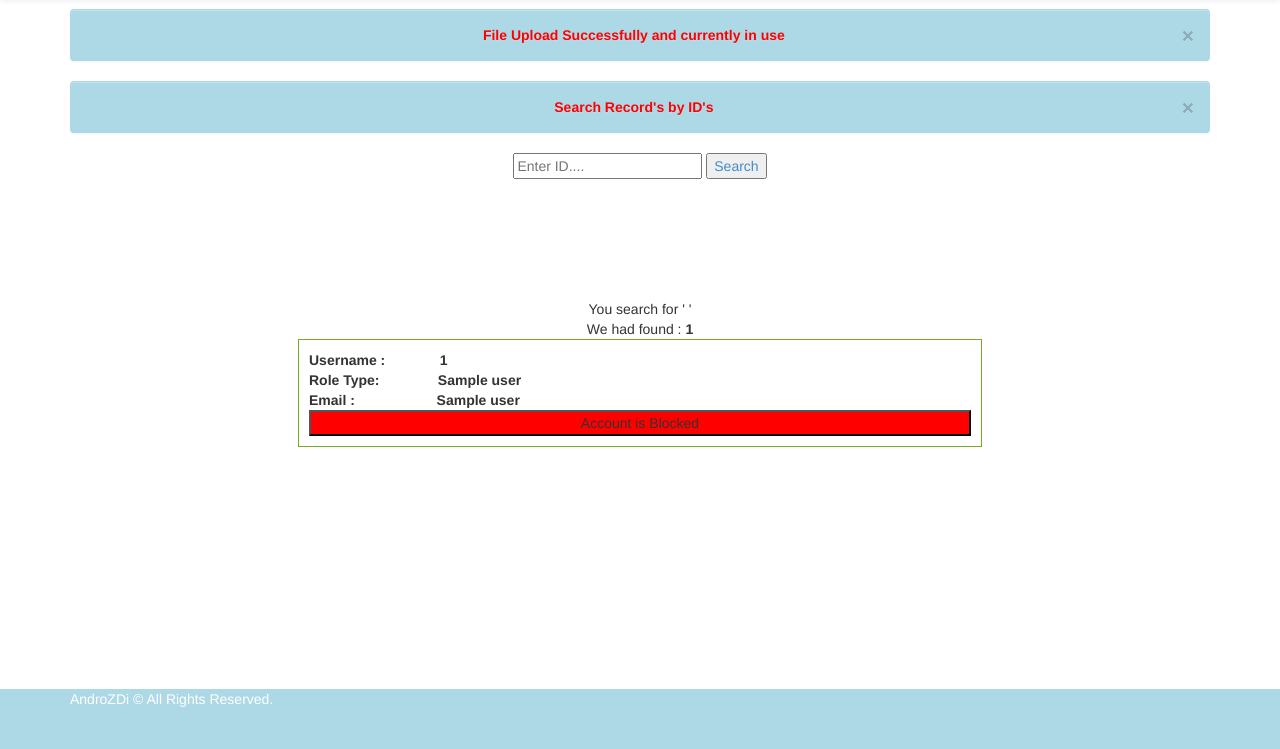
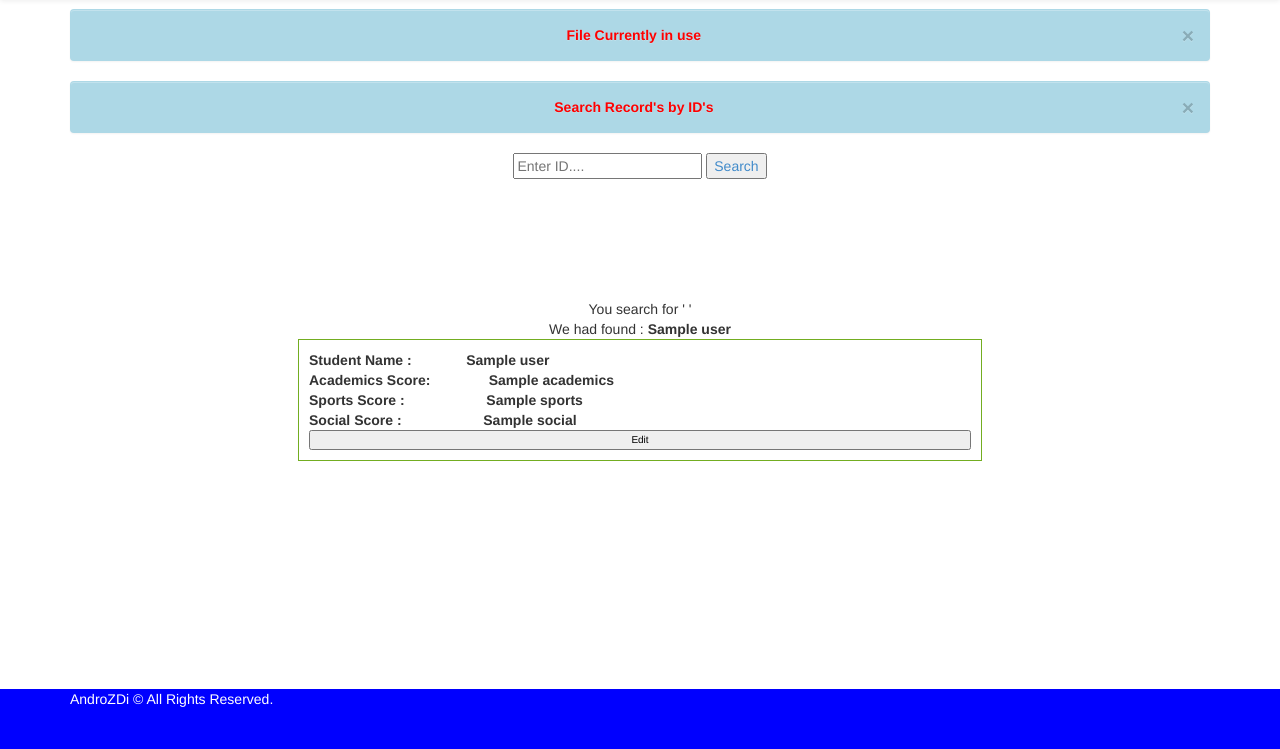
Before and after one commit to hriks/cache_python, a Flask app: template templates/pages/placeholder.search.html in a window 1280 px wide. Shown: the part 51-800 px from the top of the page. Run offline with Flask 2, Linux system fonts and the light colour scheme; the template is opened without the code that fills it: most values are stand-ins (such as "Sample title", 1, 10 or a date in 2020); some libraries are stand-ins or nearby versions.

Commit message:
Able to search records by ID

```diff
--- a/app.py
+++ b/app.py
@@ -20,11 +20,11 @@ db = SQLAlchemy(app)
 def id_requied(f):
     @wraps(f)
     def wrap(*args, **kwargs):
-        if session['role'] == 'admin':
+        if session['id']:
             return f(*args, **kwargs)
         else:
             flash(
-                ' Sorry! You dont have any permission to perform such action')
+                ' Sorry! You dont have entered anything')
             return redirect(url_for('home'))
     return wrap
 
@@ -33,10 +33,11 @@ def id_requied(f):
 
 @app.route('/', methods=['GET', 'POST'])
 def home():
-    return render_template('pages/placeholder.home.html', data=data)
+    return render_template('pages/placeholder.home.html')
 
 
 def read():
+    session.clear()
     input_file = csv.DictReader(open(sys.argv[1]))
     data = []
     for i in input_file:
@@ -44,10 +45,16 @@ def read():
     return data
 
 
+def read_cache():
+    data = session['data']
+    print 'read cache', data
+    return data
+
+
 def write_cache(student_name, academics, sports, social):
-    data = read()
+    data = cache_records()
     new_dict = {}
-    new_dict['ids'] = len(data) + 1
+    new_dict['ids'] = ids_get()
     new_dict['student_name'] = student_name
     new_dict['academics'] = academics
     new_dict['sports'] = sports
@@ -56,10 +63,17 @@ def write_cache(student_name, academics, sports, social):
     return data
 
 
+def ids_get():
+    try:
+        return len(read_cache()) + 1
+    except Exception:
+        return len(read()) + 1
+
+
 @app.route('/addinfo', methods=['GET', 'POST'])
 def addinfo():
+    ids = ids_get()
     form = add_student(request.form)
-    ids = len(read()) + 1
     if request.method == 'POST':
         student_name = form.student_name.data
         print student_name
@@ -76,20 +90,38 @@ def addinfo():
             )
             return redirect(url_for('addinfo'))
         else:
-            write_cache(student_name, academics, sports, social)
-            flash('Successfully Added new Records with ID %s for %s' )
+            data = write_cache(
+                student_name, academics, sports, social
+            )
+            session['data'] = data
+            flash(
+                'Successfully Added new Records with ID %s \
+                for Student Name %s' % (ids, student_name)
+            )
             return redirect(url_for('home'))
     return render_template('forms/register.html', form=form, ids=ids)
 
 
+def cache_records():
+    try:
+        return read_cache()
+    except Exception:
+        return read()
+
+
 @app.route('/search', methods=['GET', 'POST'])
-@id_requied
 def search():
-    search = request.form['search']
-    match = flask_login_auth.searchbox(search)
-    print match
-    return render_template('pages/placeholder.search.html', search=search,
-                           match=match)
+    if request.method == 'POST':
+        search = request.form['search']
+        records = cache_records()
+        match = filter(
+            lambda record: int(record["ids"]) == int(search), records
+        )
+        print match
+        return render_template(
+            'pages/placeholder.search.html', match=match, search=search
+        )
+    return render_template('pages/placeholder.search.html', search=search)
 
 
 @app.route('/message', methods=['GET', 'POST'])
@@ -152,7 +184,6 @@ def update():
 
 @app.errorhandler(500)
 def internal_error(error):
-    # db_session.rollback()
     return render_template('errors/500.html'), 500
 
 
--- a/templates/forms/register.html
+++ b/templates/forms/register.html
@@ -16,7 +16,7 @@ Add User
     </style>
   <form method="post" class="form">
 
-    <h3 class="form-heading">Add User <a href="{{ url_for('home') }}" title="Back to homepage"><i class="fa fa-home pull-right"></i></a></h3>
+    <h3 class="form-heading">Add New Record <a href="{{ url_for('home') }}" title="Back to homepage"><i class="fa fa-home pull-right"></i></a></h3>
 
     <div class="center">
 <b>
@@ -36,6 +36,7 @@ Social:
     <input type="submit" value="Add Record" class="btn btn-primary btn-lg btn-block"  >
 
   </form>
+
   </div>
     {% endblock custom_style %}
 
--- a/templates/layouts/main.html
+++ b/templates/layouts/main.html
@@ -74,7 +74,7 @@
       <div class="alert alert-block alert-error fade in" style="background-color: lightblue">
           <a class="close" data-dismiss="alert">&times;</a>
           <p style="text-align: center; color: red">
-            <b>File Upload Successfully and currently in use</b>
+            <b>File Currently in use</b>
           </p>
       </div>
       <div class="alert alert-block alert-error fade in" style="background-color: lightblue">
@@ -93,9 +93,11 @@
       {% with messages = get_flashed_messages() %}
         {% if messages %}
           {% for message in messages %}
-            <div class="alert alert-block alert-error fade in">
+            <div class="alert alert-block alert-error fade in" style="background-color: lightblue">
               <a class="close" data-dismiss="alert">&times;</a>
+              <p style="text-align: center; color: red">
               {{ message }}
+              </p>
             </div>
           {% endfor %}
         {% endif %}
@@ -107,7 +109,7 @@
 
   </div>
 
-  <div id="footer" style="background-color: lightblue; color: white">
+  <div id="footer" style="background-color: blue; color: white">
     <div class="container">
       <p>AndroZDi &copy; All Rights Reserved. </p>
     </div>
--- a/templates/pages/placeholder.search.html
+++ b/templates/pages/placeholder.search.html
@@ -19,66 +19,30 @@
         You search for '<b> {{search}} </b>'</br>
 
 {% if match %}
-{% for user in match %}
-        We had found : <b>{{ user[0] }}</b>
+        We had found : <b>{{ match[0]['student_name'] }}</b>
 
     </div>
     <div class="center">
         <b>
-            Username :&nbsp;&nbsp;&nbsp;&nbsp;&nbsp;&nbsp;&nbsp;&nbsp;&nbsp;&nbsp;&nbsp;&nbsp;&nbsp; {{user[0]}}
+            Student Name :&nbsp;&nbsp;&nbsp;&nbsp;&nbsp;&nbsp;&nbsp;&nbsp;&nbsp;&nbsp;&nbsp;&nbsp;&nbsp; {{match[0]["student_name"]}}
             </br>
-            Role Type: &nbsp;&nbsp;&nbsp;&nbsp;&nbsp;&nbsp;&nbsp;&nbsp;&nbsp;&nbsp;&nbsp;&nbsp;&nbsp;&nbsp;{{user[2]}}
+            Academics Score: &nbsp;&nbsp;&nbsp;&nbsp;&nbsp;&nbsp;&nbsp;&nbsp;&nbsp;&nbsp;&nbsp;&nbsp;&nbsp;&nbsp;{{match[0]["academics"]}}
             </br>
-            Email  : &nbsp;&nbsp;&nbsp;&nbsp;&nbsp;&nbsp;&nbsp;&nbsp;&nbsp;&nbsp;&nbsp;&nbsp;&nbsp;&nbsp;&nbsp;&nbsp;&nbsp;&nbsp;&nbsp;&nbsp;{{ user[5]}}
+            Sports Score  : &nbsp;&nbsp;&nbsp;&nbsp;&nbsp;&nbsp;&nbsp;&nbsp;&nbsp;&nbsp;&nbsp;&nbsp;&nbsp;&nbsp;&nbsp;&nbsp;&nbsp;&nbsp;&nbsp;&nbsp;{{ match[0]["sports"]}}
+            </br>
+            Social Score  : &nbsp;&nbsp;&nbsp;&nbsp;&nbsp;&nbsp;&nbsp;&nbsp;&nbsp;&nbsp;&nbsp;&nbsp;&nbsp;&nbsp;&nbsp;&nbsp;&nbsp;&nbsp;&nbsp;&nbsp;{{ match[0]["social"]}}
             </br>
         </b>
-{% if (session['role'] == 'admin') or (session['role'] == 'manager') %}
         <font color="#000000" size="1">
             <form action="edit" method= POST>
-                <button name="submit" value="{{ user[0] }}" type="submit" style="width: 100%">
+                <button name="submit" value="" type="submit" style="width: 100%">
                     Edit
                 </button>
             </form>
         </font>
-    {% if user[3] %}
-
-        <b>
-            <font color="white" size="1">
-                <form action="block" method= POST>
-                    <input name = userid type="hidden" value="{{ user[0] }}">
-                    <button name="submit" value="False" type="submit" style="width: 100%; background-color: green">
-                        Unblock
-                    </button>
-                </form>
-            </font>
-        </b>
-    {% else %}
-        <b>
-            <font color="white" size="1">
-                <form action="block" method= POST >
-                    <input name = userid type="hidden" value="{{ user[0] }}">
-                    <button name="submit" value="True" type="submit" style="width: 100%; background-color: red;">
-                        Block
-                    </button>
-                </form>
-            </font>
-        </b>
-
-    {% endif %}
-{% elif user[3] %}
-
-        <button name="submit" type="submit" style="width: 100%; background-color: red;">
-            Account is Blocked
-        </button>
-{% else %}
-        <button name="submit" type="submit" style="width: 100%; background-color: green;color: white    ">
-            Account is Active
-        </button>
-{% endif %}
-{% endfor %}
     </div>
 {% else %}
-Sorry we found nothing !
+    Sorry we found nothing !
 {% endif %}
 {% endblock custom_style %}
 
```
Also changed, not shown: templates/layouts/form.html (+7 -1 lines).
